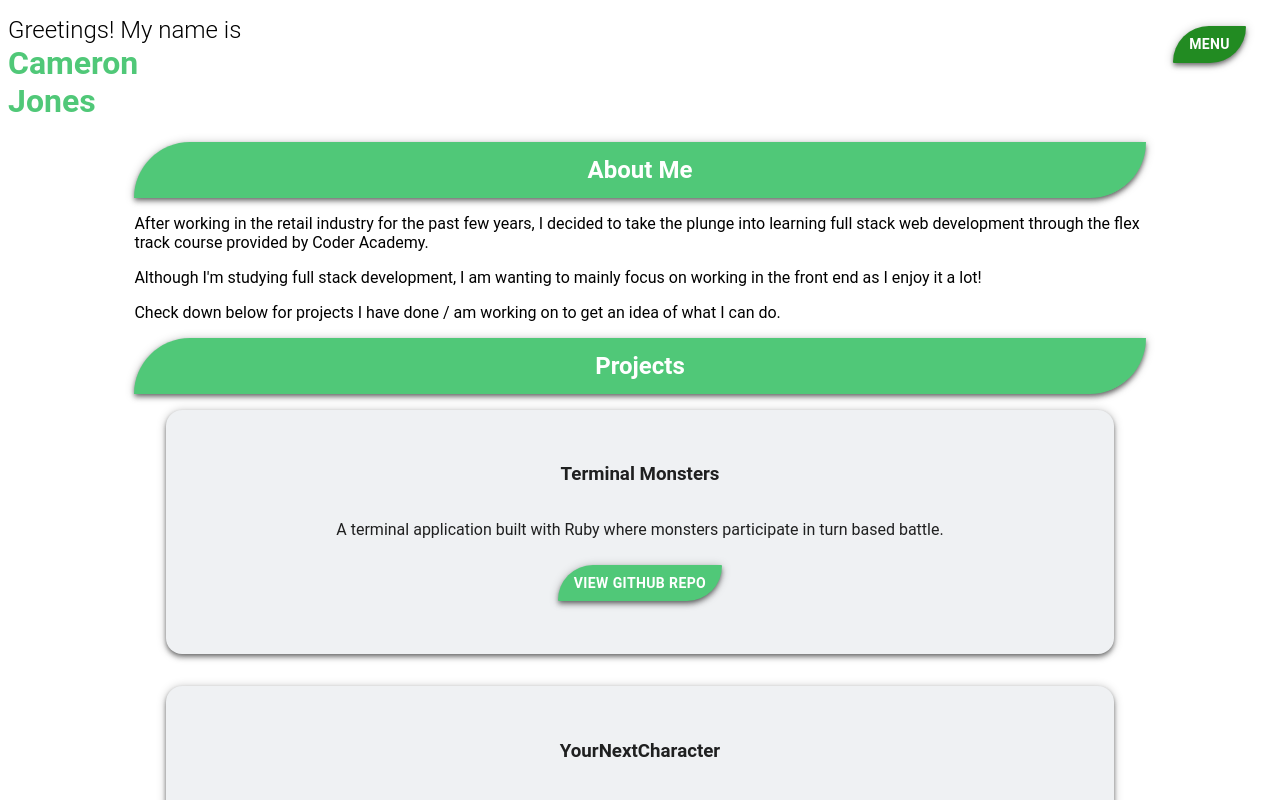
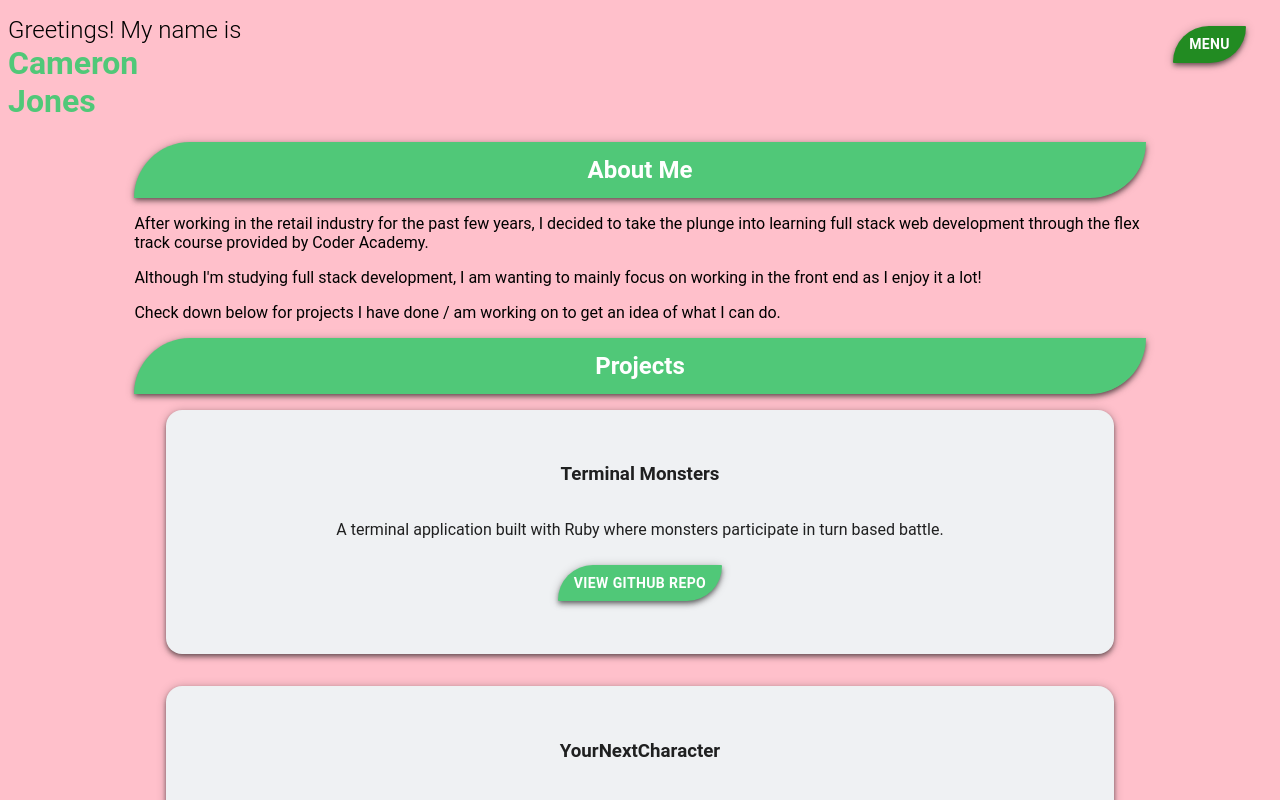
Before and after one commit to iamcrjones/my-portfolio, a React (Create React App) app: page / in a window 1280 px wide. Shown: the top 800 px of the page. Built offline with nearby package versions, Linux system fonts and the light colour scheme.

Commit message:
breakpoint test

```diff
--- a/src/components/Drawer.js
+++ b/src/components/Drawer.js
@@ -56,7 +56,7 @@ export default function TemporaryDrawer() {
       <div className='menu'>
         {['right'].map((anchor) => (
           <React.Fragment key={anchor}>
-            <Button classname="menubutton"onClick={toggleDrawer(anchor, true)}variant='contained'>Menu</Button>
+            <Button className="menubutton"onClick={toggleDrawer(anchor, true)}variant='contained'>Menu</Button>
             <Drawer
               anchor={anchor}
               open={state[anchor]}
--- a/src/styled/Global.style.js
+++ b/src/styled/Global.style.js
@@ -159,5 +159,10 @@ const GlobalStyles = createGlobalStyle`
         margin: auto;
         margin-top: 10px;
     }
+    @media only screen and (min-width: 600px) {
+        body {
+            background-color: pink;
+        }
+    }
 `
 export default GlobalStyles;
```
